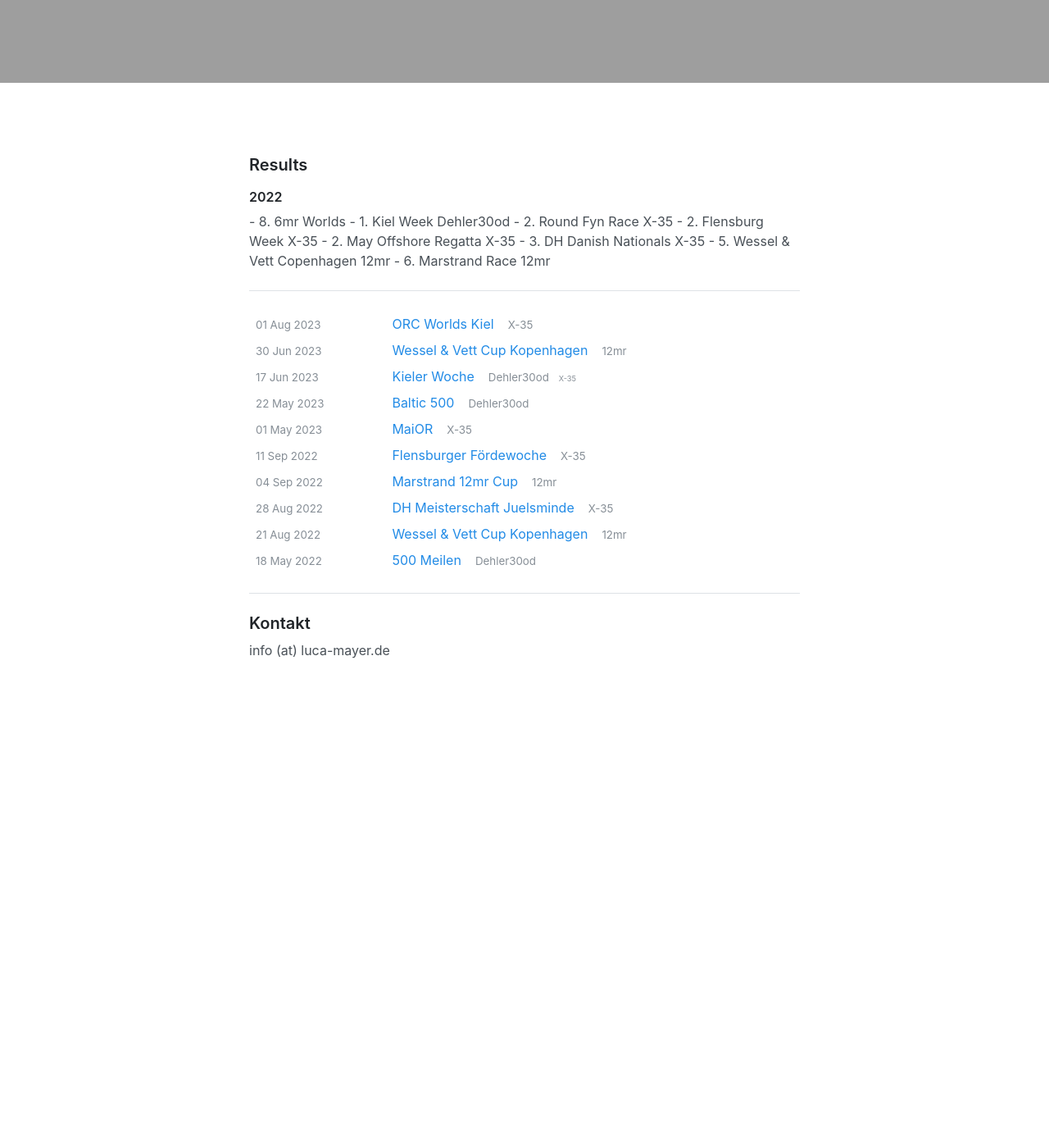
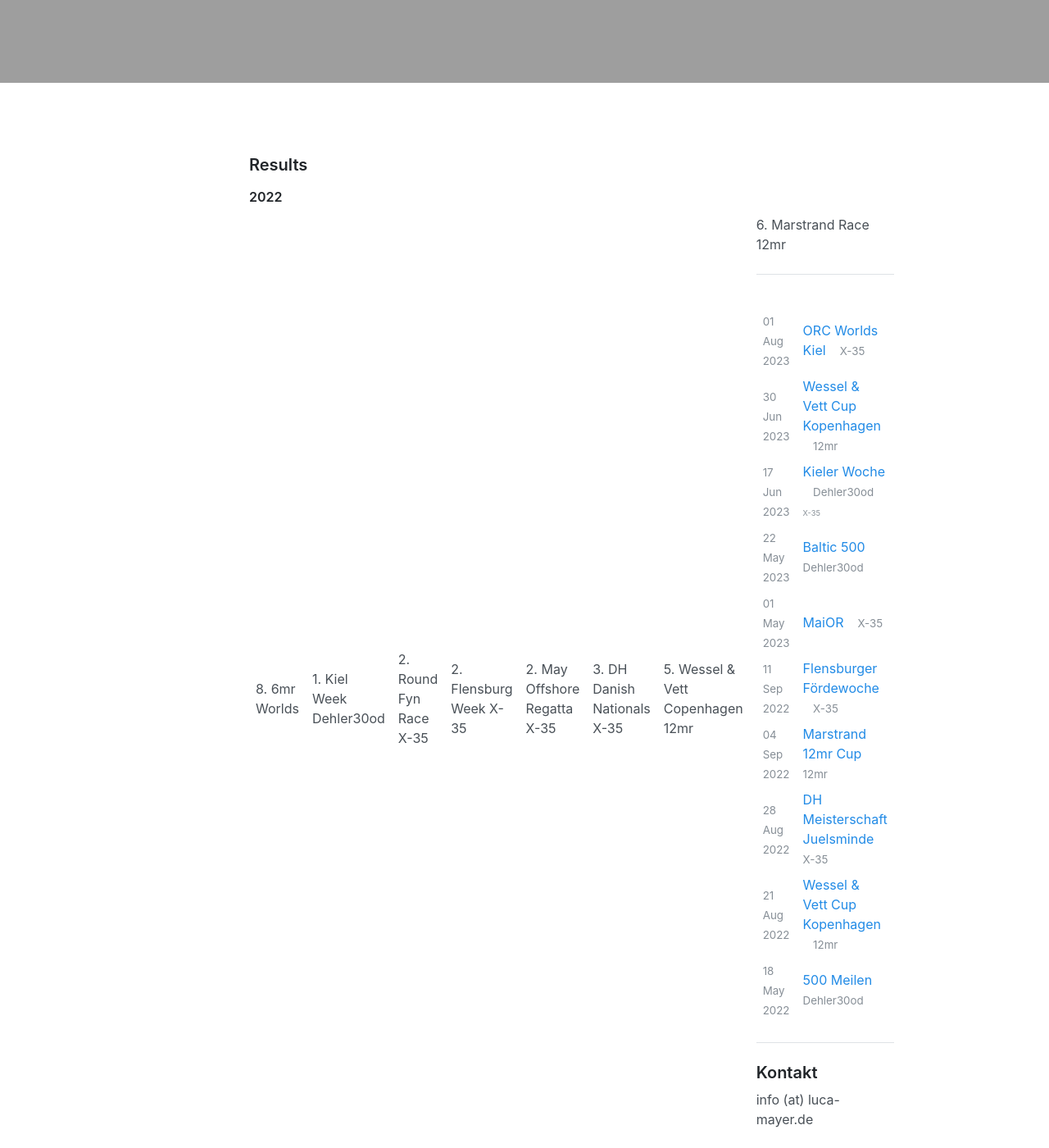
Before and after one commit to lucamayer/lucamayer.github.io, a Jekyll site: the page built from index.html, in a window 1280 px wide and 1400 px high, scrolled down 1036 px. Shown: the whole window at 82% size. Built offline with Jekyll 4.4.1, drawn with Linux system fonts in a browser that asks for light colours; the list of posts is cut into pages by our own code; before the commit the page ends 1905 px from its top, so only the background shows below that; some of the changed lines change nothing that is shown.

Commit message:
change to table

```diff
--- a/index.html
+++ b/index.html
@@ -24,15 +24,18 @@ title: Home
 <h3>Results</h3>
 
 <h5>2022</h5>
+<table class="related-posts">
+<tr>
+  <td>8. 6mr Worlds
+  <td>1. Kiel Week Dehler30od
+  <td>2. Round Fyn Race X-35
+  <td>2. Flensburg Week X-35
+  <td>2. May Offshore Regatta X-35
+  <td>3. DH Danish Nationals X-35
+  <td>5. Wessel & Vett Copenhagen 12mr
+  <td>6. Marstrand Race 12mr
 
-- 8. 6mr Worlds
-- 1. Kiel Week Dehler30od
-- 2. Round Fyn Race X-35
-- 2. Flensburg Week X-35
-- 2. May Offshore Regatta X-35
-- 3. DH Danish Nationals X-35
-- 5. Wessel & Vett Copenhagen 12mr
-- 6. Marstrand Race 12mr
+<table/>
 
 <hr>
 
```
